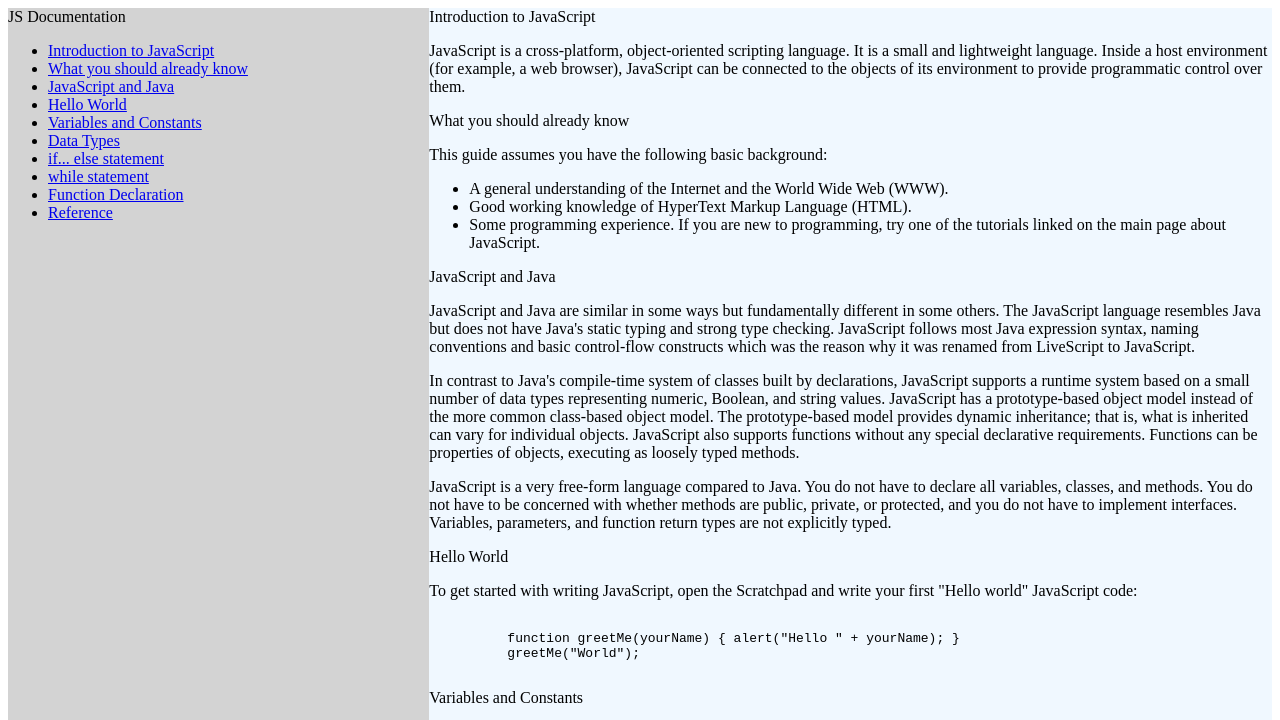
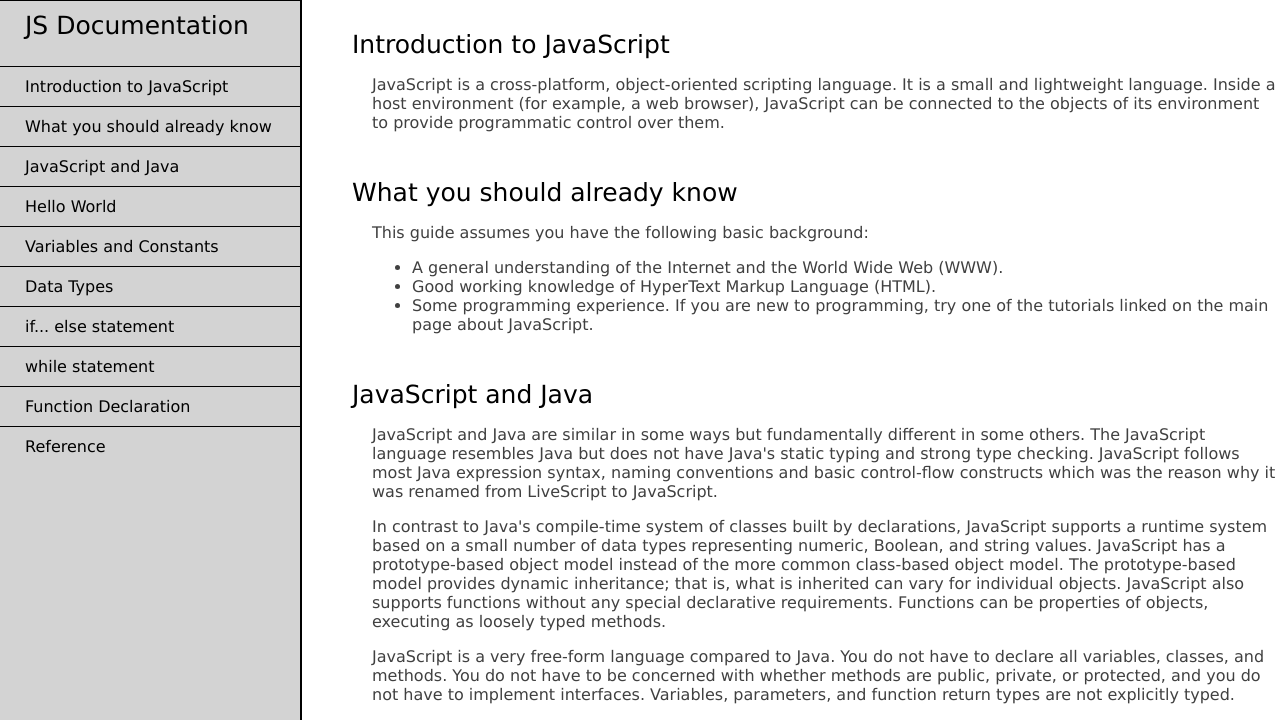
Before and after one commit to BreannaRoncal/FreeCodeCamp-Projects, a plain HTML site: page Responsive Web Design Projects/Technical Documentation Page/index.html in a window 1280 px wide. Shown: the top 720 px of the page. Drawn offline with Linux system fonts and the light colour scheme.

Commit message:
Completed
Behaves the way the example page behaves

Example Page: https://codepen.io/freeCodeCamp/full/NdrKKL

```diff
--- a/Responsive Web Design Projects/Technical Documentation Page/styles.css
+++ b/Responsive Web Design Projects/Technical Documentation Page/styles.css
@@ -1,22 +1,63 @@
 body {
+  font-family: Verdana, Geneva, Tahoma, sans-serif;
   display: grid;
-  grid-template-columns: 1fr 2fr;
+  grid-template-columns: 300px auto;
   grid-template-areas: "navbar header";
+
+  margin: 0;
+  padding: 0;
 }
 #navbar {
   grid-area: navbar;
   background-color: lightgray;
+  display: flex;
+  flex-direction: column;
+}
+.nav-list {
+  padding-left: 0;
+  list-style-type: none;
+  display: flex;
+  flex-direction: column;
+  justify-content: space-evenly;
+}
+
+.nav-item,
+#title {
+  padding-top: 10px;
+  padding-bottom: 10px;
+  padding-left: 25px;
+  padding-right: 10px;
+  border-top: 1px solid black;
+}
+.nav-link {
+  text-decoration: none;
+  color: black;
 }
 
 #main-doc {
   grid-area: header;
-  background-color: aliceblue;
+  display: flex;
+  flex-direction: column;
 }
 
-@media (max-width: 600px) {
+@media (max-width: 800px) {
   body {
     display: flex;
     flex-direction: column;
-    background-color: black;
   }
 }
+
+header {
+  font-size: 25px;
+}
+
+.main-section {
+  border-left: 2px solid black;
+  padding-top: 30px;
+  padding-left: 50px;
+}
+
+.section-info {
+  padding-left: 20px;
+  color: #404040;
+}
```
